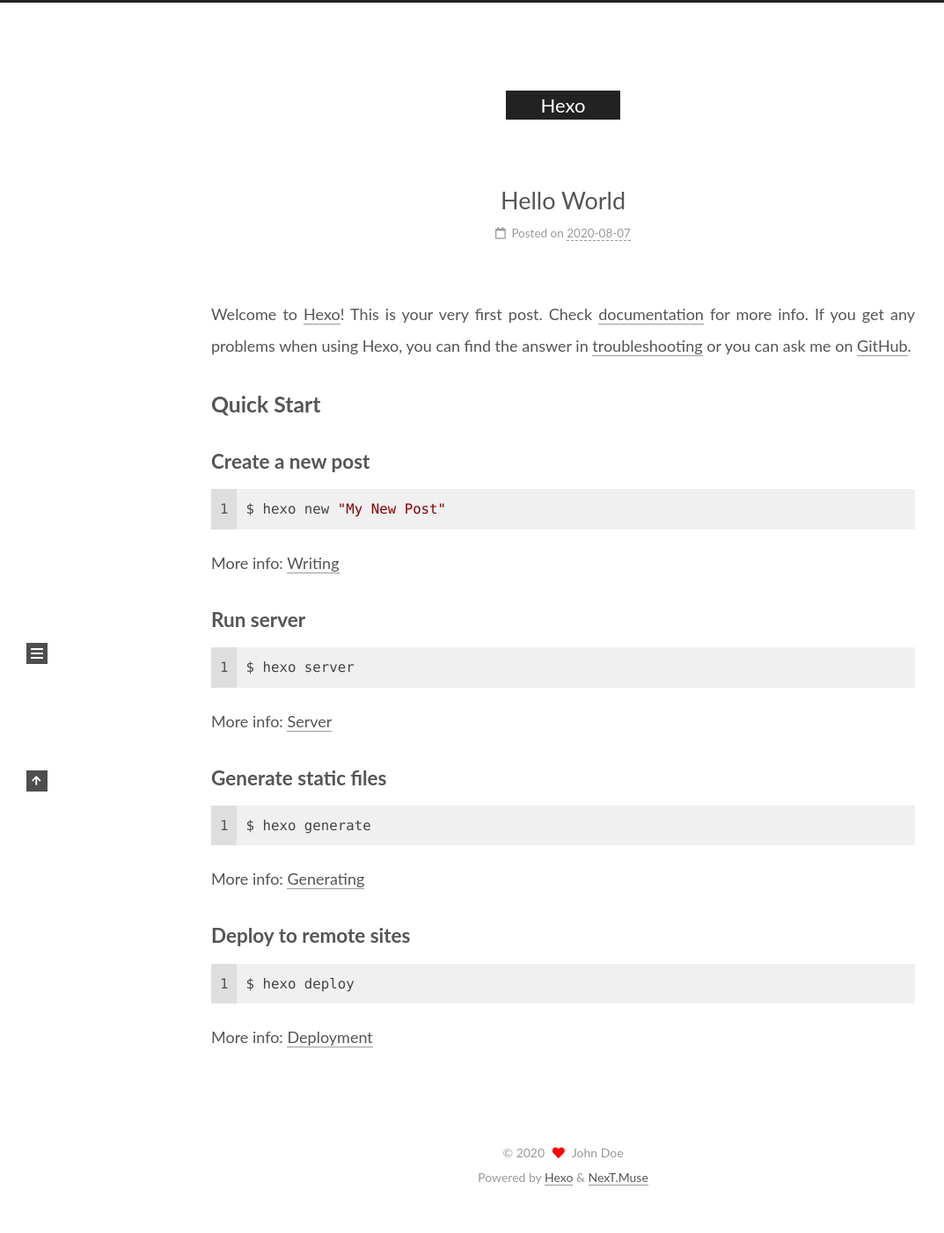
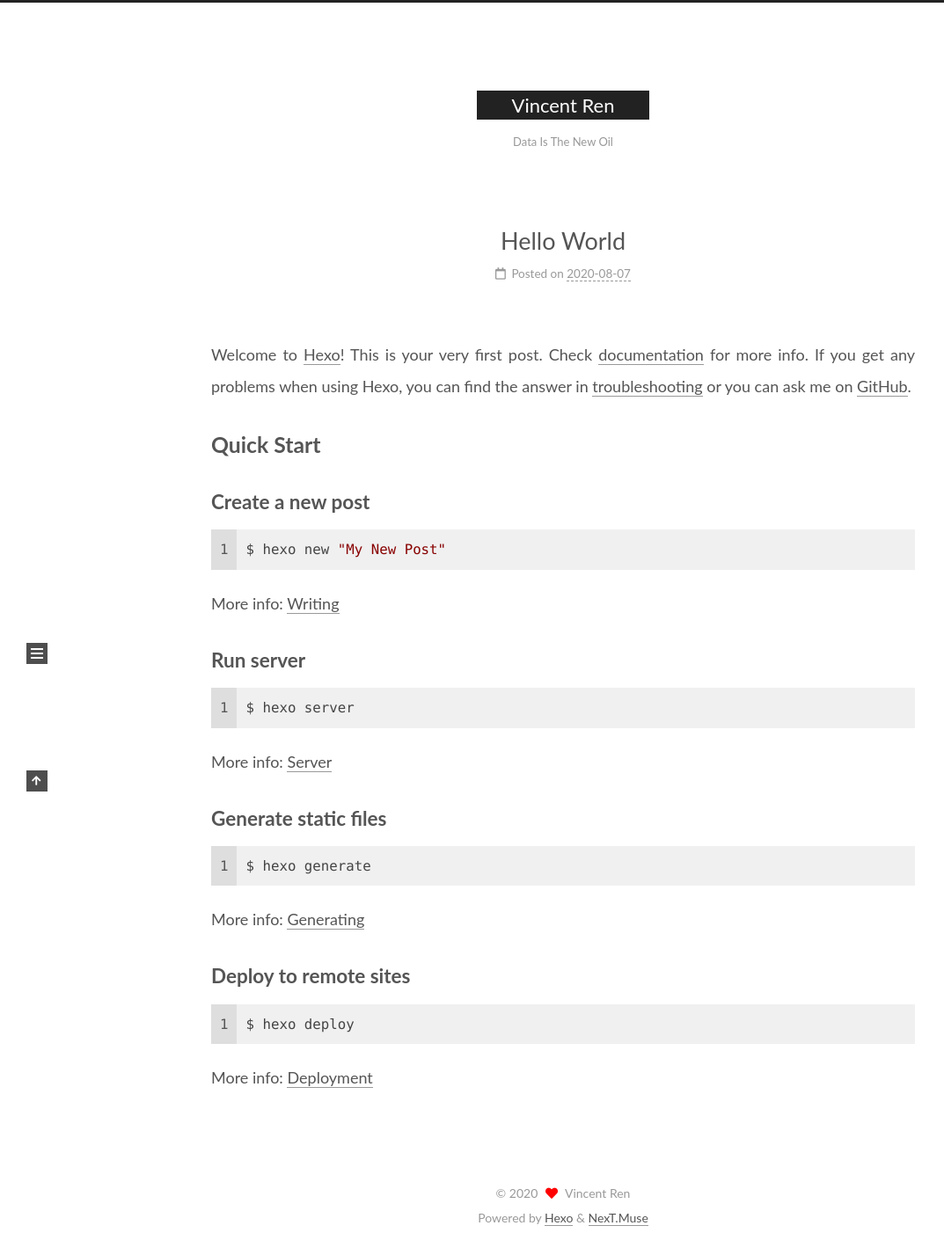
Before and after one commit to renxiangyao/renxiangyao.github.io, a plain HTML site: page index.html in a window 1280 px wide. Shown: the whole page at 88% size, without its empty margins (0-1073 px from the left). Before the commit the page ends 1373 px from the top, so only its background shows below. Drawn offline with Linux system fonts and the light colour scheme.

Commit message:
Site updated: 2020-08-07 22:16:18

```diff
--- a/index.html
+++ b/index.html
@@ -22,12 +22,14 @@
     var CONFIG = {"hostname":"yoursite.com","root":"/","scheme":"Muse","version":"8.0.0-rc.5","exturl":false,"sidebar":{"position":"left","display":"post","padding":18,"offset":12},"copycode":false,"bookmark":{"enable":false,"color":"#222","save":"auto"},"fancybox":false,"mediumzoom":false,"lazyload":false,"pangu":false,"comments":{"style":"tabs","active":null,"storage":true,"lazyload":false,"nav":null},"motion":{"enable":true,"async":false,"transition":{"post_block":"fadeIn","post_header":"fadeInDown","post_body":"fadeInDown","coll_header":"fadeInLeft","sidebar":"fadeInUp"}},"prism":false};
   </script>
 
-  <meta property="og:type" content="website">
-<meta property="og:title" content="Hexo">
+  <meta name="description" content="My personal data science blog">
+<meta property="og:type" content="website">
+<meta property="og:title" content="Vincent Ren">
 <meta property="og:url" content="http://yoursite.com/index.html">
-<meta property="og:site_name" content="Hexo">
+<meta property="og:site_name" content="Vincent Ren">
+<meta property="og:description" content="My personal data science blog">
 <meta property="og:locale" content="en_US">
-<meta property="article:author" content="John Doe">
+<meta property="article:author" content="Vincent Ren">
 <meta name="twitter:card" content="summary">
 
 <link rel="canonical" href="http://yoursite.com/">
@@ -43,7 +45,7 @@
   };
 </script>
 
-  <title>Hexo</title>
+  <title>Vincent Ren</title>
 
 
 
@@ -104,9 +106,10 @@
 
     <a href="/" class="brand" rel="start">
       <i class="logo-line"></i>
-      <h1 class="site-title">Hexo</h1>
+      <h1 class="site-title">Vincent Ren</h1>
       <i class="logo-line"></i>
     </a>
+      <p class="site-subtitle" itemprop="description">Data Is The New Oil</p>
   </div>
 
   <div class="site-nav-right">
@@ -149,8 +152,8 @@
 
       <section class="site-overview-wrap sidebar-panel">
         <div class="site-author animated" itemprop="author" itemscope itemtype="http://schema.org/Person">
-  <p class="site-author-name" itemprop="name">John Doe</p>
-  <div class="site-description" itemprop="description"></div>
+  <p class="site-author-name" itemprop="name">Vincent Ren</p>
+  <div class="site-description" itemprop="description">My personal data science blog</div>
 </div>
 <div class="site-state-wrap animated">
   <nav class="site-state">
@@ -197,12 +200,12 @@
 
     <span hidden itemprop="author" itemscope itemtype="http://schema.org/Person">
       <meta itemprop="image" content="/images/avatar.gif">
-      <meta itemprop="name" content="John Doe">
-      <meta itemprop="description" content="">
+      <meta itemprop="name" content="Vincent Ren">
+      <meta itemprop="description" content="My personal data science blog">
     </span>
 
     <span hidden itemprop="publisher" itemscope itemtype="http://schema.org/Organization">
-      <meta itemprop="name" content="Hexo">
+      <meta itemprop="name" content="Vincent Ren">
     </span>
 
 
@@ -305,7 +308,7 @@
   <span class="with-love">
     <i class="fa fa-heart"></i>
   </span>
-  <span class="author" itemprop="copyrightHolder">John Doe</span>
+  <span class="author" itemprop="copyrightHolder">Vincent Ren</span>
 </div>
   <div class="powered-by">Powered by <a href="https://hexo.io/" class="theme-link" rel="noopener" target="_blank">Hexo</a> & <a href="https://theme-next.js.org/muse/" class="theme-link" rel="noopener" target="_blank">NexT.Muse</a>
   </div>
```
Also changed, not shown: 2020/08/07/hello-world/index.html (+11 -10 lines), archives/2020/08/index.html (+12 -9 lines), archives/2020/index.html (+12 -9 lines), archives/index.html (+12 -9 lines).
